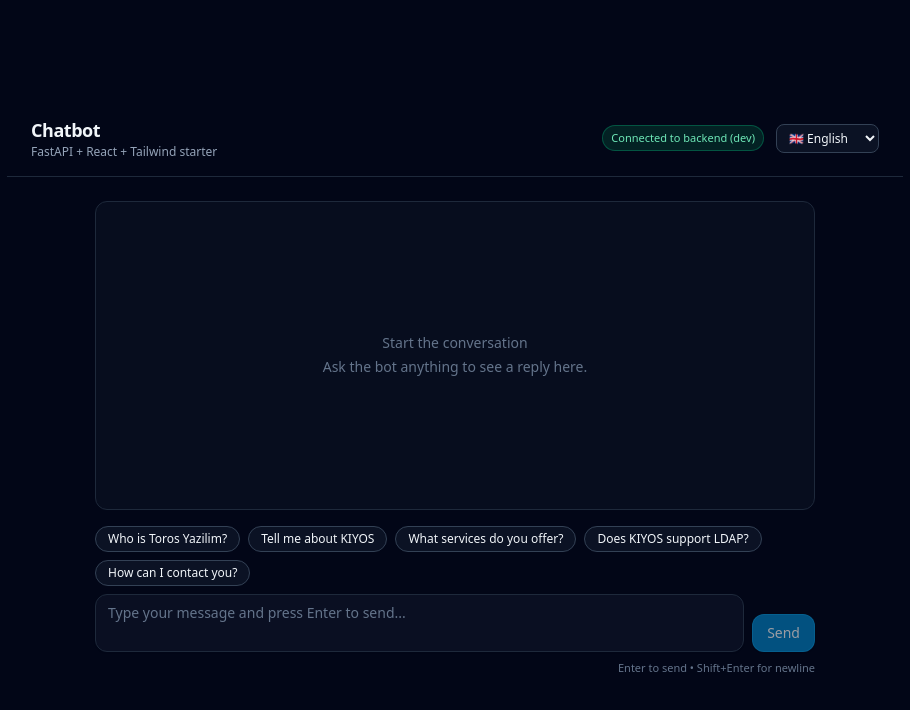
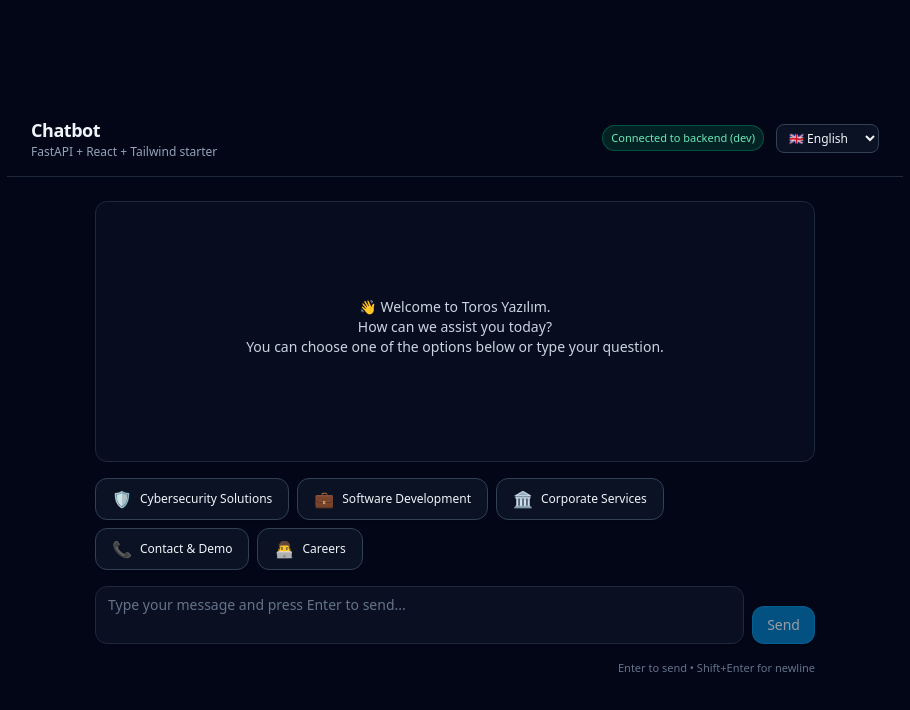
Before and after one commit to a-omarr/chatbot, a React (Vite) app in the folder frontend/: page / in a window 1280 px wide. Shown: the top 710 px of the page, without its empty margins (185-1095 px from the left). Built offline with nearby package versions, Linux system fonts and the light colour scheme.

Commit message:
feat(frontend): implement categorical suggestion system and welcome message

```diff
--- a/frontend/src/components/Chat.tsx
+++ b/frontend/src/components/Chat.tsx
@@ -34,49 +34,198 @@
     code: 'en',
     label: 'English',
     flag: '🇬🇧',
-    suggestions: [
-      'Who is Toros Yazilim?',
-      'Tell me about KIYOS',
-      'What services do you offer?',
-      'Does KIYOS support LDAP?',
-      'How can I contact you?',
-    ],
+    suggestions: [], // Replaced by CATEGORIES
   },
   {
     code: 'tr',
     label: 'Türkçe',
     flag: '🇹🇷',
-    suggestions: [
-      'Toros Yazilim kimdir?',
-      'KIYOS nedir?',
-      'Hizmetleriniz neler?',
-      'KIYOS LDAP destekliyor mu?',
-      'Size nasıl ulaşabilirim?',
-    ],
+    suggestions: [],
   },
   {
     code: 'ar',
     label: 'العربية',
     flag: '🇸🇦',
-    suggestions: [
-      'من هي توروس يازليم؟',
-      'أخبرني عن KIYOS',
-      'ما هي خدماتكم؟',
-      'هل يدعم KIYOS نظام LDAP؟',
-      'كيف يمكنني الاتصال بكم؟',
-    ],
+    suggestions: [],
   },
   {
     code: 'ru',
     label: 'Русский',
     flag: '🇷🇺',
-    suggestions: [
+    suggestions: [],
+  },
+];
+
+interface Category {
+  id: string;
+  labels: Record<LocaleCode, string>;
+  icon: string;
+  questions: Record<LocaleCode, string[]>;
+}
+
+const CATEGORIES: Category[] = [
+  {
+    id: 'cybersecurity',
+    icon: '🛡️',
+    labels: { en: 'Cybersecurity Solutions', tr: 'Siber Güvenlik Çözümleri', ar: 'حلول الأمن السيبراني', ru: 'Решения кибербезопасности' },
+    questions: {
+      en: [
+        'What is Makscyber SIEM?',
+        'What does AuthNAC do?',
+        'Do you offer identity management solutions?',
+        'How can I improve my company’s cybersecurity?',
+        'Can I request a demo for your security products?',
+      ],
+      tr: [
+        'Makscyber SIEM nedir?',
+        'AuthNAC ne işe yarar?',
+        'Kimlik yönetimi çözümleri sunuyor musunuz?',
+        'Şirketimin siber güvenliğini nasıl artırabilirim?',
+        'Güvenlik ürünleriniz için demo talep edebilir miyim?',
+      ],
+      ar: [
+        'ما هو Makscyber SIEM؟',
+        'ماذا يفعل AuthNAC؟',
+        'هل تقدمون حلول إدارة الهوية؟',
+        'كيف يمكنني تحسين الأمن السيبراني لشركتي؟',
+        'هل يمكنني طلب عرض تجريبي لمنتجاتكم؟',
+      ],
+      ru: [
+        'Что такое Makscyber SIEM?',
+        'Как работает AuthNAC?',
+        'Предлагаете ли вы решения для управления идентификацией?',
+        'Как улучшить кибербезопасность компании?',
+        'Можно ли заказать демо-версию ваших продуктов?',
+      ],
+    },
+  },
+  {
+    id: 'business',
+    icon: '💼',
+    labels: { en: 'Software Development', tr: 'Yazılım Geliştirme', ar: 'تطوير البرمجيات', ru: 'Разработка ПО' },
+    questions: {
+      en: [
+        'Do you build custom software?',
+        'Do you develop enterprise software?',
+        'Can you integrate with our existing systems?',
+        'Do you provide IT consultancy services?',
+        'Can I get a project quote?',
+      ],
+      tr: [
+        'Özel yazılım geliştiriyor musunuz?',
+        'Kurumsal yazılım geliştiriyor musunuz?',
+        'Mevcut sistemlerimizle entegre olabilir misiniz?',
+        'BT danışmanlık hizmeti veriyor musunuz?',
+        'Proje teklifi alabilir miyim?',
+      ],
+      ar: [
+        'هل تقومون ببناء برمجيات مخصصة؟',
+        'هل تطورون برمجيات للمؤسسات؟',
+        'هل يمكنكم التكامل مع أنظمتنا الحالية؟',
+        'هل تقدمون خدمات استشارات تكنولوجيا المعلومات؟',
+        'هل يمكنني الحصول على عرض سعر لمشروع؟',
+      ],
+      ru: [
+        'Вы занимаетесь разработкой заказного ПО?',
+        'Вы разрабатываете корпоративное ПО?',
+        'Можете ли вы интегрироваться с нашими системами?',
+        'Предоставляете ли вы IT-консалтинговые услуги?',
+        'Можно ли получить предварительную стоимость проекта?',
+      ],
+    },
+  },
+  {
+    id: 'corporate',
+    icon: '🏛️',
+    labels: { en: 'Corporate Services', tr: 'Kurumsal Hizmetler', ar: 'الخدمات المؤسسية', ru: 'Корпоративные услуги' },
+    questions: {
+      en: [
+        'Who is Toros Yazilim?',
+        'What services do you offer?',
+        'Where is Toros Yazilim located?',
+        'Do you work with government institutions?',
+        'Are your systems compliant with security standards?',
+      ],
+      tr: [
+        'Toros Yazılım kimdir?',
+        'Hangi hizmetleri sunuyorsunuz?',
+        'Toros Yazılım nerede?',
+        'Kamu kurumları ile çalışıyor musunuz?',
+        'Sistemleriniz güvenlik standartlarına uygun mu?',
+      ],
+      ar: [
+        'من هي توروس يازليم؟',
+        'ما هي الخدمات التي تقدمونها؟',
+        'أين تقع شركة توروس يازليم؟',
+        'هل تعملون مع المؤسسات الحكومية؟',
+        'هل أنظمتكم متوافقة مع المعايير الأمنية؟',
+      ],
+      ru: [
         'Кто такая Toros Yazilim?',
-      'Расскажите о KIYOS',
         'Какие услуги вы предлагаете?',
-      'Поддерживает ли KIYOS LDAP?',
+        'Где находится Toros Yazilim?',
+        'Работаете ли вы с государственными учреждениями?',
+        'Соответствуют ли ваши системы стандартам безопасности?',
+      ],
+    },
+  },
+  {
+    id: 'contact',
+    icon: '📞',
+    labels: { en: 'Contact & Demo', tr: 'İletişim ve Demo', ar: 'الاتصال والعرض التجريبي', ru: 'Контакт и демо' },
+    questions: {
+      en: [
+        'How can I contact you?',
+        'How can I contact your sales team?',
+        'What is your phone number?',
+        'Can I request a demo?',
+      ],
+      tr: [
+        'Size nasıl ulaşabilirim?',
+        'Satış ekibinize nasıl ulaşabilirim?',
+        'Telefon numaranız nedir?',
+        'Demo talep edebilir miyim?',
+      ],
+      ar: [
+        'كيف يمكنني الاتصال بكم؟',
+        'كيف يمكنني الاتصال بفريق المبيعات؟',
+        'ما هو رقم هاتفكم؟',
+        'هل يمكنني طلب عرض تجريبي؟',
+      ],
+      ru: [
         'Как с вами связаться?',
+        'Как связаться с отделом продаж?',
+        'Какой у вас номер телефона?',
+        'Можно ли заказать демо?',
       ],
+    },
+  },
+  {
+    id: 'careers',
+    icon: '👨‍💻',
+    labels: { en: 'Careers', tr: 'Kariyer', ar: 'الوظائف', ru: 'Карьера' },
+    questions: {
+      en: [
+        'Are you hiring?',
+        'Do you offer internships?',
+        'How can I apply for a job?',
+      ],
+      tr: [
+        'İşe alım yapıyor musunuz?',
+        'Staj imkanı sunuyor musunuz?',
+        'İş başvurusu nasıl yapabilirim?',
+      ],
+      ar: [
+        'هل لديكم وظائف شاغرة؟',
+        'هل تقدمون فرص تدريب؟',
+        'كيف يمكنني التقدم لوظيفة؟',
+      ],
+      ru: [
+        'У вас есть вакансии?',
+        'Предлагаете ли вы стажировки?',
+        'Как я могу подать заявку на работу?',
+      ],
+    },
   },
 ];
 
@@ -89,9 +238,15 @@
   const [loading, setLoading] = useState(false);
   const [error, setError] = useState<string | null>(null);
   const [activeLocale, setActiveLocale] = useState<LocaleCode>('en');
-  const [suggestions, setSuggestions] = useState<string[]>(findLocale('en').suggestions);
-  const [usedSuggestions, setUsedSuggestions] = useState<string[]>([]);
+  const [activeCategoryId, setActiveCategoryId] = useState<string | null>(null);
   const [languageWarning, setLanguageWarning] = useState<string | null>(null);
+
+  const welcomeMessages: Record<LocaleCode, string> = {
+    en: '👋 Welcome to Toros Yazılım.\nHow can we assist you today?\nYou can choose one of the options below or type your question.',
+    tr: '👋 Toros Yazılım\'a hoş geldiniz.\nSize bugün nasıl yardımcı olabiliriz?\nAşağıdaki seçeneklerden birini seçebilir veya sorunuzu yazabilirsiniz.',
+    ar: '👋 مرحبًا بكم في توروس يازليم.\nكيف يمكننا مساعدتكم اليوم؟\nيمكنكم اختيار أحد الخيارات أدناه أو كتابة سؤالكم.',
+    ru: '👋 Добро пожаловать в Toros Yazılım.\nЧем мы можем вам помочь сегодня?\nВы можете выбрать один из вариантов ниже или написать свой вопрос.',
+  };
 
   const sendMessage = async (text: string) => {
     const trimmed = text.trim();
@@ -129,13 +284,6 @@
       };
 
       setMessages((prev) => [...prev, botMessage]);
-
-      if (data.suggestions && Array.isArray(data.suggestions)) {
-        // Filter out any suggestions that have already been used based on the new usedSuggestions state
-        const newUsed = [...usedSuggestions, trimmed];
-        setUsedSuggestions(newUsed);
-        setSuggestions(data.suggestions.filter((s) => !newUsed.includes(s)));
-      }
 
       // Handle language warning
       if (data.language_warning) {
@@ -182,12 +330,8 @@
               onChange={(e) => {
                 const code = e.target.value as LocaleCode;
                 setActiveLocale(code);
-                const locale = findLocale(code);
-                // Reset used suggestions on language change so the new language list starts fresh (or persistent if preferred, but fresh makes sense for new context)
-                setUsedSuggestions([]);
-                setSuggestions(locale.suggestions);
+                setActiveCategoryId(null);
                 setMessages([]);
-                // Clear language warning when switching languages
                 setLanguageWarning(null);
               }}
               className="bg-slate-900/70 border border-slate-700 rounded-lg text-xs px-2 py-1 text-slate-100 focus:outline-none focus:ring-1 focus:ring-sky-500"
@@ -207,8 +351,9 @@
           {messages.length === 0 && (
             <div className="h-full flex items-center justify-center text-sm text-slate-500 text-center">
               <div>
-                <p className="font-medium mb-1">Start the conversation</p>
-                <p>Ask the bot anything to see a reply here.</p>
+                <p className="font-medium mb-2 text-slate-300 whitespace-pre-line">
+                  {welcomeMessages[activeLocale]}
+                </p>
               </div>
             </div>
           )}
@@ -231,23 +376,44 @@
           ))}
         </section>
 
-        <section className="space-y-2">
-          {suggestions.length > 0 && (
+        <section className="space-y-4">
           <div className="flex flex-wrap gap-2 text-xs">
-              {suggestions.map((s, idx) => (
+            {!activeCategoryId ? (
+              CATEGORIES.map((cat) => (
                 <button
-                  key={`${s}-${idx}`}
+                  key={cat.id}
+                  type="button"
+                  onClick={() => setActiveCategoryId(cat.id)}
+                  className="px-4 py-2 rounded-xl border border-slate-700 bg-slate-900/70 text-slate-100 hover:bg-slate-800 hover:border-sky-500 hover:text-sky-100 transition-all flex items-center gap-2 shadow-sm"
+                >
+                  <span className="text-base">{cat.icon}</span>
+                  <span className="font-medium">{cat.labels[activeLocale]}</span>
+                </button>
+              ))
+            ) : (
+              <>
+                <button
+                  type="button"
+                  onClick={() => setActiveCategoryId(null)}
+                  className="px-3 py-2 rounded-xl border border-slate-700 bg-slate-800/40 text-slate-400 hover:text-slate-200 transition-colors flex items-center gap-1"
+                >
+                  ← {activeLocale === 'tr' ? 'Geri' : activeLocale === 'ar' ? 'رجوع' : activeLocale === 'ru' ? 'Назад' : 'Back'}
+                </button>
+                {CATEGORIES.find((c) => c.id === activeCategoryId)?.questions[activeLocale].map((q, idx) => (
+                  <button
+                    key={`${activeCategoryId}-${idx}`}
                     type="button"
                     onClick={() => {
-                    void sendMessage(s);
+                      void sendMessage(q);
                     }}
-                  className="px-3 py-1 rounded-full border border-slate-700 bg-slate-900/70 text-slate-100 hover:bg-slate-800 hover:border-sky-500 hover:text-sky-100 transition-colors"
+                    className="px-4 py-2 rounded-xl border border-slate-700 bg-slate-900/70 text-slate-100 hover:bg-slate-800 hover:border-sky-500 hover:text-sky-100 transition-all shadow-sm"
                   >
-                  {s}
+                    {q}
                   </button>
                 ))}
+              </>
+            )}
           </div>
-          )}
 
           {error && (
             <p className="text-xs text-rose-400 bg-rose-950/50 border border-rose-800/70 rounded-md px-2.5 py-1.5">
```
Lines whose indentation alone changed are shown as unchanged.
